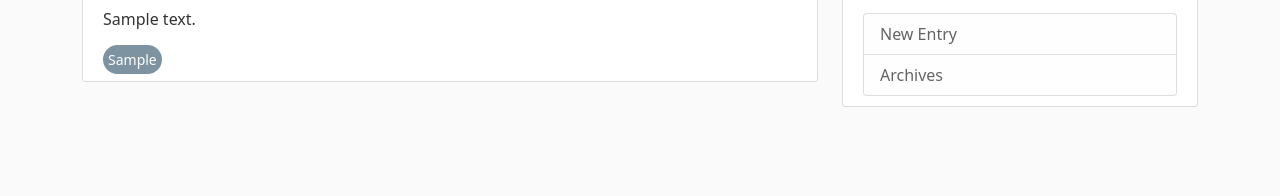
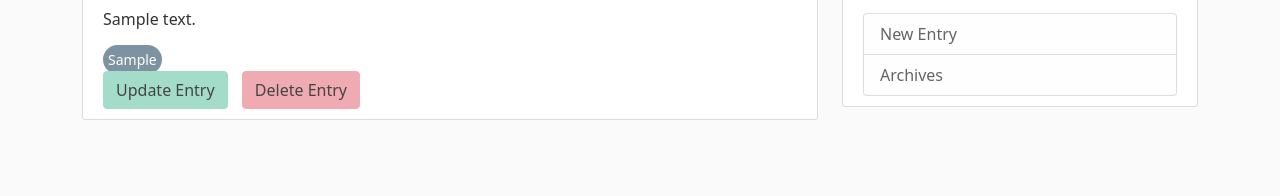
Before and after one commit to Steph-diaz/CKR_knowledge_Repository, a Django app: page /entry/1/ in a window 1280 px wide. Shown: the part 160-356 px from the top of the page. Run offline with Django 4.2, Linux system fonts and the light colour scheme; a user stored in the database is signed in; tables that the repository leaves empty hold one stand-in row (values such as "Sample post"); parts of the project's set-up code (start-up, migrations or seed data) failed here and were passed over; some libraries are stand-ins or nearby versions.

Commit message:
update and delete functionality, some css changes

```diff
--- a/ckr_knowledge_repository/ckr_knowledge_repository/entry/urls.py
+++ b/ckr_knowledge_repository/ckr_knowledge_repository/entry/urls.py
@@ -6,6 +6,8 @@ urlpatterns = [
     path('', views.EntryView.as_view(), name='home_page'),
     path('entry/<int:pk>/', views.EntryDetailView.as_view(), name='entry_detail'),
     path('entry/new/', views.EntryCreateView.as_view(), name='entry_create'),
+    path('entry/<int:pk>/update/', views.EntryUpdateView.as_view(), name='entry_update'),
+    path('entry/<int:pk>/delete/', views.EntryDeleteView.as_view(), name='entry_delete'),
     # path('', views.home, name='home_page')
     # re_path("^(?P<pk>\d+)$", view=views.DetailView.as_view(), name="detail_view"),
 ]
--- a/ckr_knowledge_repository/ckr_knowledge_repository/entry/views.py
+++ b/ckr_knowledge_repository/ckr_knowledge_repository/entry/views.py
@@ -1,9 +1,11 @@
 from django.views.generic import (
     ListView,
     DetailView,
-    CreateView
+    CreateView,
+    UpdateView,
+    DeleteView
 )
-from django.contrib.auth.mixins import LoginRequiredMixin
+from django.contrib.auth.mixins import LoginRequiredMixin, UserPassesTestMixin
 from api.models import Entry
 from django.shortcuts import render
 
@@ -39,3 +41,39 @@ class EntryCreateView(LoginRequiredMixin, CreateView):
     def form_valid(self, form):
         form.instance.author = self.request.user
         return super().form_valid(form)
+
+
+# logging required, but also, only author can update entries
+class EntryUpdateView(LoginRequiredMixin, UserPassesTestMixin, UpdateView):
+    model = Entry
+    template_name = 'Entry/entry_form.html'
+    context_object_name = 'entry'
+    fields = ['title', 'content', 'type', 'key_words']
+
+    # set author in form
+    def form_valid(self, form):
+        form.instance.author = self.request.user
+        return super().form_valid(form)
+
+    # Func to test if author is the one updating
+    def test_func(self):
+        # get entry
+        item = self.get_object()
+        if self.request.user == item.author:
+            return True
+        return False
+
+
+class EntryDeleteView(LoginRequiredMixin, UserPassesTestMixin, DeleteView):
+    model = Entry
+    template_name = 'Entry/entry_confirm_delete.html'
+    context_object_name = 'entry'
+    success_url = '/' # sent to home after deleting
+
+    # Func to test if author is the one updating
+    def test_func(self):
+        # get entry
+        item = self.get_object()
+        if self.request.user == item.author:
+            return True
+        return False
--- a/ckr_knowledge_repository/ckr_knowledge_repository/static/css/project.css
+++ b/ckr_knowledge_repository/ckr_knowledge_repository/static/css/project.css
@@ -106,10 +106,38 @@ footer small {
   border-radius: 20px ;
 }
 
-.btn-submit {
+/* Button left margin*/
+.btn-l-margin {
+  margin-left: 10px;
+}
+
+.btn-outline-success:hover {
+  background-color: #729a8d;
+  border-color: #729a8d;
+}
+
+.btn-green {
   background: #A3DDCA;
   color: #444444;
-  border-color: #A3DDCB;
+  border-color: #A3DDCA;
+}
+
+.btn-green:hover {
+  background: #92c6b5;
+  /*color: white;*/
+  border-color: #92c6b5;
+}
+
+.btn-red {
+  background: #f0aab1;
+  color: #444444;
+  border-color: #f0aab1;
+}
+
+.btn-red:hover {
+  background: #ea8992;
+  /*color: white;*/
+  border-color: #ea8992;
 }
 
 /*.article-svg {*/
--- a/ckr_knowledge_repository/ckr_knowledge_repository/templates/Entry/detail_page.html
+++ b/ckr_knowledge_repository/ckr_knowledge_repository/templates/Entry/detail_page.html
@@ -20,6 +20,12 @@
         <small class="article-footer text-white bg-lsteel">{{ entry.key_words }}</small>
       </footer>
     </div>
+    <div>
+      <a class="btn btn-green "
+           href="{% url "entry_update" pk=entry.id%}">Update Entry</a>
+      <a class="btn btn-red btn-l-margin"
+           href="{% url "entry_delete" pk=entry.id%}">Delete Entry</a>
+    </div>
   </article>
 
 {% endblock content %}
```
Also changed, not shown: ckr_knowledge_repository/ckr_knowledge_repository/templates/Entry/entry_confirm_delete.html (added, +22 -0 lines), ckr_knowledge_repository/ckr_knowledge_repository/templates/Entry/entry_form.html (+2 -13 lines).
